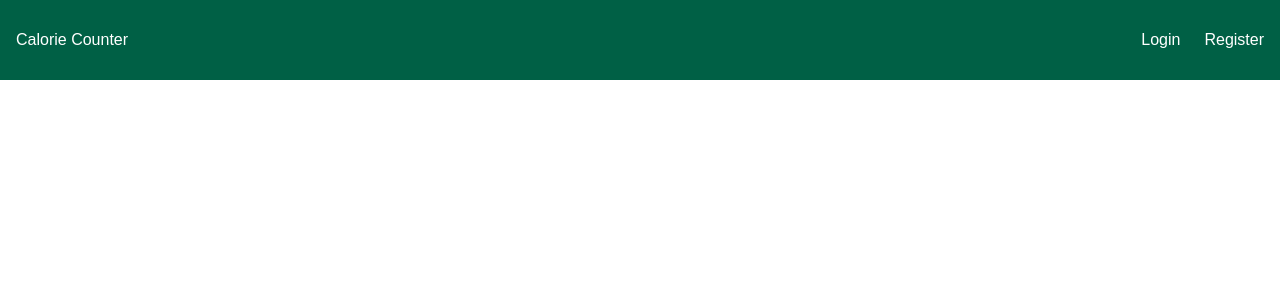
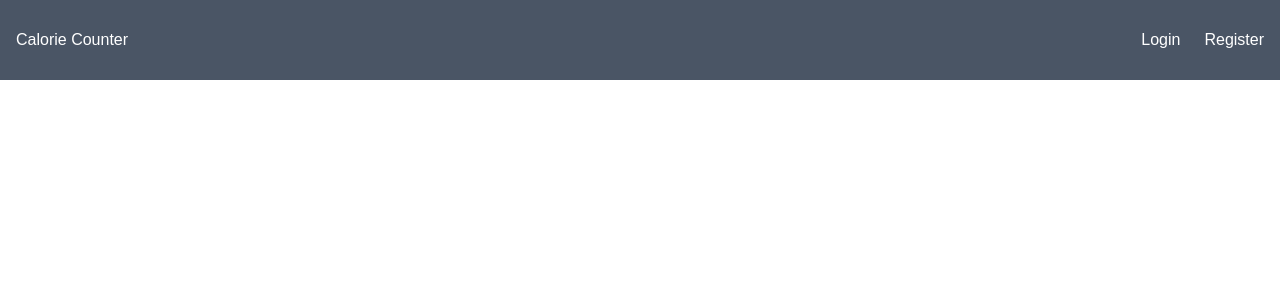
Before and after one commit to EduardoMartnez/calorie-counter, a Next.js app in the folder frontend/: page / in a window 1280 px wide. Shown: the top 300 px of the page. Built offline with nearby package versions, Linux system fonts and the light colour scheme; no server answers.

Commit message:
[Implementation] Updated Navbar CSS to match current color scheme

```diff
--- a/frontend/app/components/navbar/Navbar.tsx
+++ b/frontend/app/components/navbar/Navbar.tsx
@@ -31,7 +31,7 @@ export default function Navbar() {
 
   return (
     <>
-      <nav className="w-full h-20 bg-emerald-800 sticky top-0">
+      <nav className="w-full h-20 bg-gray-600 sticky top-0">
         <div className="container mx-auto px-4 h-full">
           <div className="flex justify-between items-center h-full">
 
```
